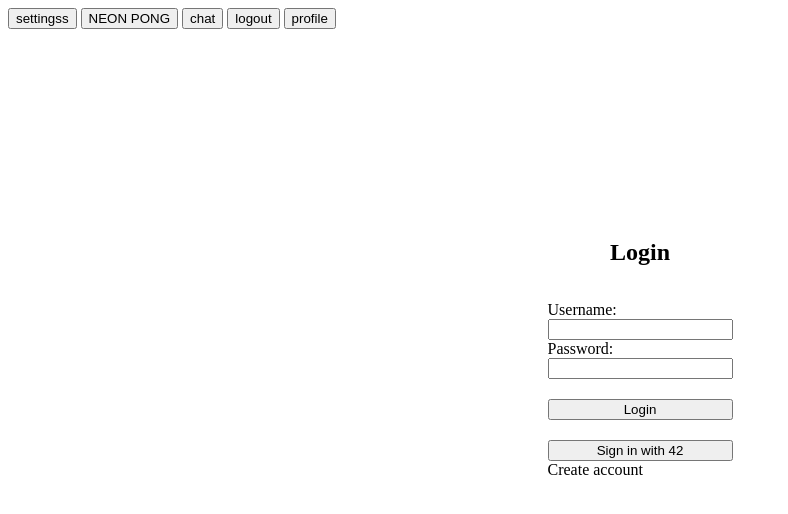
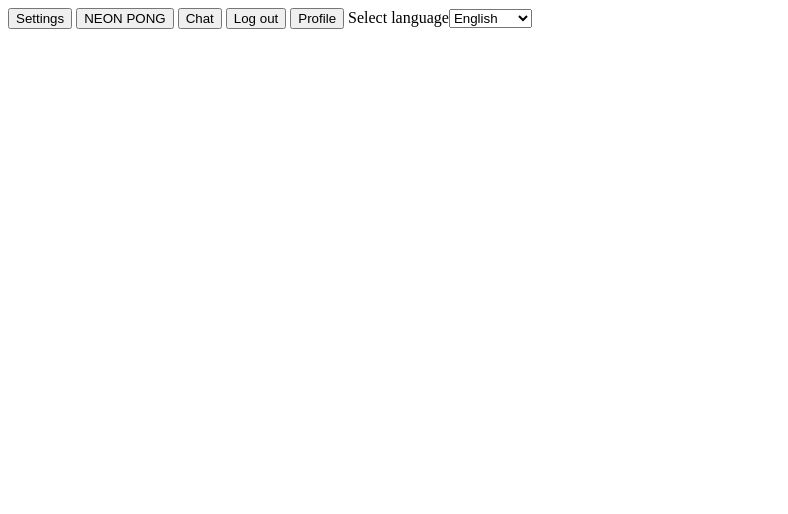
Before and after one commit to YD-S/Ft_Transcendence, a Django app: template templates/index.html in a window 1280 px wide. Shown: the top 514 px of the page, without its empty margins (0-788 px from the left). Run offline with Django 4.2, Linux system fonts and the light colour scheme; the template is opened without the code that fills it, so the values that code supplies are empty.

Commit message:
django locales

```diff
--- a/NeonPong/settings.py
+++ b/NeonPong/settings.py
@@ -77,6 +77,11 @@ MIDDLEWARE = [
     "django.contrib.auth.middleware.AuthenticationMiddleware",
     "django.contrib.messages.middleware.MessageMiddleware",
     "django.middleware.clickjacking.XFrameOptionsMiddleware",
+    "django.middleware.locale.LocaleMiddleware",
+]
+
+LOCALE_PATHS = [
+    BASE_DIR / "locale",
 ]
 
 if not DEBUG:
--- a/static/js/global.js
+++ b/static/js/global.js
@@ -1,11 +1,11 @@
-import {invertColors, logout, saveToken} from "./utils.js";
+import {changeLanguage, logout, saveToken} from "./utils.js";
 import {PageManager} from "./page-manager.js";
 
 export class Global {
     constructor() {
         this.pageManager = PageManager.getInstance();
-        this.invertColors = invertColors;
         this.logout = logout;
         this.saveToken = saveToken;
+        this.changeLanguage = changeLanguage
     }
 }
--- a/static/js/utils.js
+++ b/static/js/utils.js
@@ -1,49 +1,10 @@
 import {PageManager} from "./page-manager.js";
 
-export function invertColors() {
-    const rootStyles = getComputedStyle(document.documentElement);
-    const variableNames = [
-        '--primary-color',
-        '--primary-darker-color',
-        '--secondary-color',
-        '--secondary-darker-color',
-        '--tertiary-color',
-        '--tertiary-darker-color',
-        '--accent-color',
-        '--accent-darker-color',
-        '--background-color',
-        '--background-secondary-color'
-    ];
-    variableNames.forEach((variable) => {
-        document.documentElement.style.setProperty(variable, invertColor(rootStyles.getPropertyValue(variable)));
-    });
+
+export function changeLanguage(language) {
+    setCookie('django_language', language, {path: '/', Domain: window.location.hostname})
+    location.reload()
 }
-
-export function invertColor(hex) {
-    if (hex.indexOf('#') === 0) {
-        hex = hex.slice(1);
-    }
-    // convert 3-digit hex to 6-digits.
-    if (hex.length === 3) {
-        hex = hex[0] + hex[0] + hex[1] + hex[1] + hex[2] + hex[2];
-    }
-    if (hex.length !== 6) {
-        throw new Error('Invalid HEX color.');
-    }
-    // invert color components
-    var r = (255 - parseInt(hex.slice(0, 2), 16)).toString(16),
-        g = (255 - parseInt(hex.slice(2, 4), 16)).toString(16),
-        b = (255 - parseInt(hex.slice(4, 6), 16)).toString(16);
-    // pad each with zeros and return
-    return '#' + padZero(r) + padZero(g) + padZero(b);
-}
-
-export function padZero(str, len) {
-    len = len || 2;
-    var zeros = new Array(len).join('0');
-    return (zeros + str).slice(-len);
-}
-
 
 export function logout() {
     fetch('/api/auth/logout/', {method: 'POST'})
@@ -61,7 +22,7 @@ export function logout() {
     PageManager.getInstance().load('auth/login')
 }
 
-function setCookie(name, value, attributes) {
+export function setCookie(name, value, attributes) {
     let cookie = `${name}=${value};`;
     Object.keys(attributes).forEach((key) => {
         cookie += typeof attributes[key] === 'boolean' ? `${key};` : `${key}=${attributes[key]}; `;
@@ -69,7 +30,13 @@ function setCookie(name, value, attributes) {
     document.cookie = cookie;
 }
 
-function deleteCookie(name) {
+export function getCookie(name) {
+    let cookie = document.cookie.split(';').find(cookie => cookie.trim().startsWith(name + '='));
+    return cookie ? cookie.split('=')[1] : null;
+
+}
+
+export function deleteCookie(name) {
     document.cookie = `${name}=; Max-Age=-99999999;`;
 }
 
@@ -97,7 +64,7 @@ function refreshToken() {
 }
 
 export function saveToken(data) {
-    setCookie('Authorization', `${data.access_token}`, { path: '/', expires: new Date(data.access_expiration * 1000), SameSite: 'None', Secure: true});
-    setCookie('refresh_token', data.refresh_token, { path: '/', expires: new Date(data.refresh_expiration * 1000), SameSite: 'None', Secure: true});
+    setCookie('Authorization', `${data.access_token}`, {path: '/', expires: new Date(data.access_expiration * 1000), SameSite: 'None', Secure: true});
+    setCookie('refresh_token', data.refresh_token, {path: '/', expires: new Date(data.refresh_expiration * 1000), SameSite: 'None', Secure: true});
     setTimeout(() => refreshToken(), (data.access_expiration * 1000 - Date.now()) - 1000); // Refresh token 1 second before expiration
 }
--- a/templates/404.html
+++ b/templates/404.html
@@ -1,3 +1,4 @@
+{% load i18n %}
 
 <h1>404</h1>
-<h2>Page not found</h2>
+<h2>{% translate "Page not found" %}</h2>
--- a/templates/auth/login.html
+++ b/templates/auth/login.html
@@ -1,17 +1,15 @@
-{# Login page. Sends a json to the backend with username and password #}
-{# Simple page for testing #}
-
+{% load i18n %}
 {% load static %}
 
 <link rel="stylesheet" type="text/css" href="{% static 'css/login.css' %}">
-<h2>Login</h2>
+<h2>{% translate "Sign in to Neon Pong" %}</h2>
 <div id="login-form">
-  <label for="username">Username:</label>
-  <input type="text" id="username" name="username" required>
-  <label for="password">Password:</label>
-  <input type="password" id="password" name="password" required>
-  <button id="submit">Login</button>
-  <button id="oauth">Sign in with 42</button>
+  <label for="username">{% translate "Username" %}:</label>
+  <input type="text" id="username" required>
+  <label for="password">{% translate "Password" %}:</label>
+  <input type="password" id="password" required>
+  <button id="submit">{% translate "Sign in" %}</button>
+  <button id="oauth">{% translate "Sign in with 42" %}</button>
 
-  <a onclick="window.global.pageManager.load('auth/register')">Create account</a>
+  <button onclick="window.global.pageManager.load('auth/register')">{% translate "Create a new account" %}</button>
 </div>
--- a/templates/auth/oauth_callback.html
+++ b/templates/auth/oauth_callback.html
@@ -1 +1,2 @@
-<h1>Validating OAuth</h1>
+{% load i18n %}
+<h1>{% translate "Validating OAuth code" %}</h1>
--- a/templates/auth/verify_email.html
+++ b/templates/auth/verify_email.html
@@ -1,2 +1,2 @@
-
-<h1>Verificando código</h1>
+{% load i18n %}
+<h1>{% translate "Verifying code" %}</h1>
--- a/templates/home.html
+++ b/templates/home.html
@@ -1,6 +1,8 @@
+{% load i18n %}
 {% load static %}
 
 <link rel="stylesheet" type="text/css" href="{% static 'css/home.css' %}">
 <button onclick="window.global.pageManager.load('pong/game')">
-  Local Game
+  {# Button for starting a local game (two players on the same device, on the same keyboard) #}
+  {% translate "Local Game" %}
 </button>
--- a/templates/index.html
+++ b/templates/index.html
@@ -1,3 +1,4 @@
+{% load i18n %}
 {% load static %}
 
 <!DOCTYPE html>
@@ -11,26 +12,31 @@
 <body>
 
 <nav>
-  <!-- Left-aligned item -->
   <button onclick="window.global.pageManager.load('settings')">
-    settingss
+    {% translate "Settings" %}
   </button>
 
-  <!-- Center-aligned item -->
   <button class="neon-pong button" onclick="window.global.pageManager.load('home')">
     NEON PONG
   </button>
 
   <button onclick="window.global.pageManager.load('chat')">
-    chat
+    {% translate "Chat" %}
   </button>
   <button onclick="window.global.logout()">
-    logout
+    {% translate "Log out" %}
   </button>
   <!-- Right-aligned item -->
   <button onclick="window.global.pageManager.load('me')">
-    profile
+    {% translate "Profile" %}
   </button>
+
+  {# Combo box for languages #}
+  <label for="language">{% translate "Select language" %}</label><select id="language" onchange="window.global.changeLanguage(this.value)">
+    <option id="en-US" value="en-US">English</option>
+    <option id="es-ES" value="es-ES">Español</option>
+    <option id="pt-PT" value="pt-PT">Português</option>
+  </select>
 </nav>
 
 <main id="root"></main>
@@ -39,6 +45,11 @@
 </footer>
 <script type="module">
     import {Global} from "../static/js/global.js";
+    import {getCookie} from "../static/js/utils.js";
+
+    const lang = getCookie('django_language')
+    document.getElementById(lang).setAttribute('selected', 'selected')
+
     window.global = new Global();
     window.onload = () => window.global.pageManager.load("{{ page }}" || "home");
 </script>
--- a/templates/settings.html
+++ b/templates/settings.html
@@ -1,8 +1,9 @@
+{% load i18n %}
 {% load static %}
 
 <link rel="stylesheet" href="{% static 'css/settings.css' %}">
 <div id="settings">
   <button onclick="window.global.pageManager.load('me')">
-    Profile
+    {% translate "Profile" %}
   </button>
 </div>
```
Also changed, not shown: templates/auth/2fa.html (+5 -5 lines), templates/auth/register.html (+6 -5 lines), templates/chat.html (+19 -25 lines), templates/me.html (+9 -8 lines), locale/es_ES/LC_MESSAGES/django.po (added), locale/pt_PT/LC_MESSAGES/django.po (added), 2 other files.
